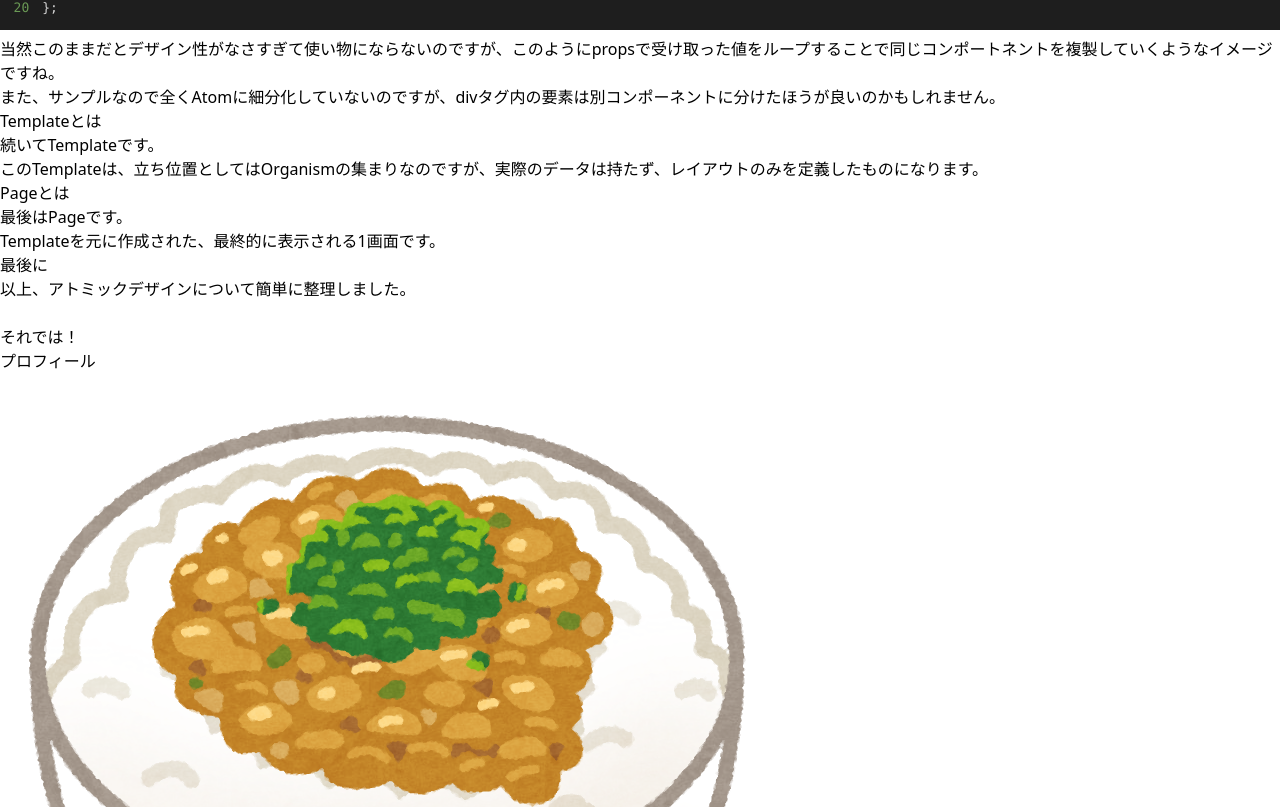
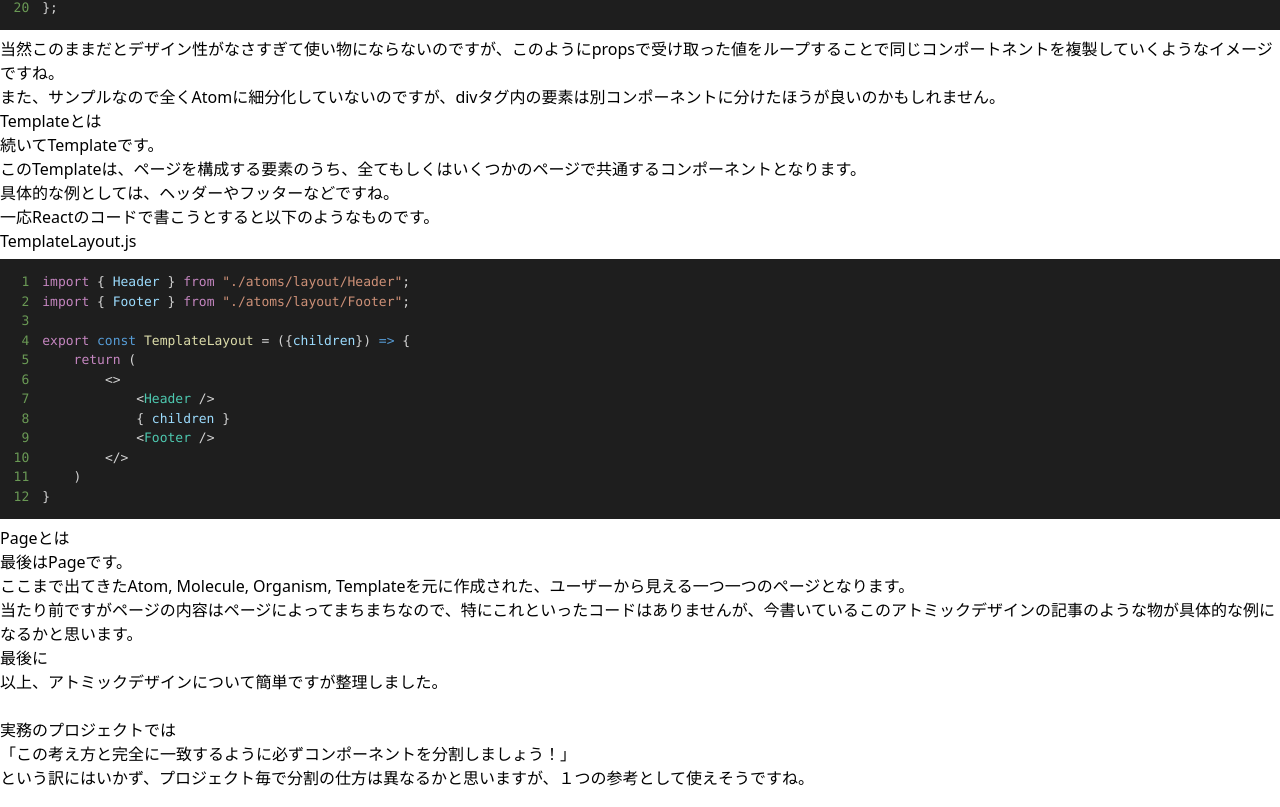
Before and after one commit to nattomatofu/blog, a Next.js app: page /posts/atomic-design in a window 1280 px wide. Shown: the part 1873-2680 px from the top of the page. Built offline with nearby package versions, Linux system fonts and the light colour scheme.

Commit message:
アトミックデザインの記事を追記

```diff
--- a/src/pages/posts/atomic-design.js
+++ b/src/pages/posts/atomic-design.js
@@ -127,8 +127,8 @@ const DockerImage = () => {
                                     filename="MoleculeSearchComponent.js"
                                     isLineNum="true"
                                 >
-                                    {`import { AtomButton } from "./AtomButton";
-import { AtomInput } from "./AtomInput";
+                                    {`import { AtomButton } from "./atoms/button/AtomButton";
+import { AtomInput } from "./atoms/input/AtomInput";
 
 export const MoleculeSearchComponent = () => {
     return (
@@ -188,20 +188,52 @@ export const MoleculeSearchComponent = () => {
                             <MediumParagraph>
                                 続いてTemplateです。
                                 <br />
-                                このTemplateは、立ち位置としてはOrganismの集まりなのですが、実際のデータは持たず、レイアウトのみを定義したものになります。
+                                このTemplateは、ページを構成する要素のうち、全てもしくはいくつかのページで共通するコンポーネントとなります。
+                                <br />
+                                具体的な例としては、ヘッダーやフッターなどですね。
+                                <br />
+                                一応Reactのコードで書こうとすると以下のようなものです。
+                                <CodeBlock
+                                    language={"javascript"}
+                                    isLineNum={true}
+                                    filename={"TemplateLayout.js"}
+                                >
+                                    {`import { Header } from "./atoms/layout/Header";
+import { Footer } from "./atoms/layout/Footer";
+
+export const TemplateLayout = ({children}) => {
+    return (
+        <>
+            <Header />
+            { children }
+            <Footer />
+        </>
+    )
+}`}
+                                </CodeBlock>
                             </MediumParagraph>
                             <MediumHeading>Pageとは</MediumHeading>
                             <MediumParagraph>
                                 最後はPageです。
                                 <br />
-                                Templateを元に作成された、最終的に表示される1画面です。
+                                ここまで出てきたAtom, Molecule, Organism,
+                                Templateを元に作成された、ユーザーから見える一つ一つのページとなります。
+                                <br />
+                                当たり前ですがページの内容はページによってまちまちなので、特にこれといったコードはありませんが、今書いているこのアトミックデザインの記事のような物が具体的な例になるかと思います。
                             </MediumParagraph>
                         </MainParagraph>
                     </section>
                     <section>
                         <MainHeading>最後に</MainHeading>
                         <MainParagraph>
-                            以上、アトミックデザインについて簡単に整理しました。
+                            以上、アトミックデザインについて簡単ですが整理しました。
+                            <br />
+                            <br />
+                            実務のプロジェクトでは
+                            <br />
+                            「この考え方と完全に一致するように必ずコンポーネントを分割しましょう！」
+                            <br />
+                            という訳にはいかず、プロジェクト毎で分割の仕方は異なるかと思いますが、１つの参考として使えそうですね。
                             <br />
                             <br />
                             それでは！
```
